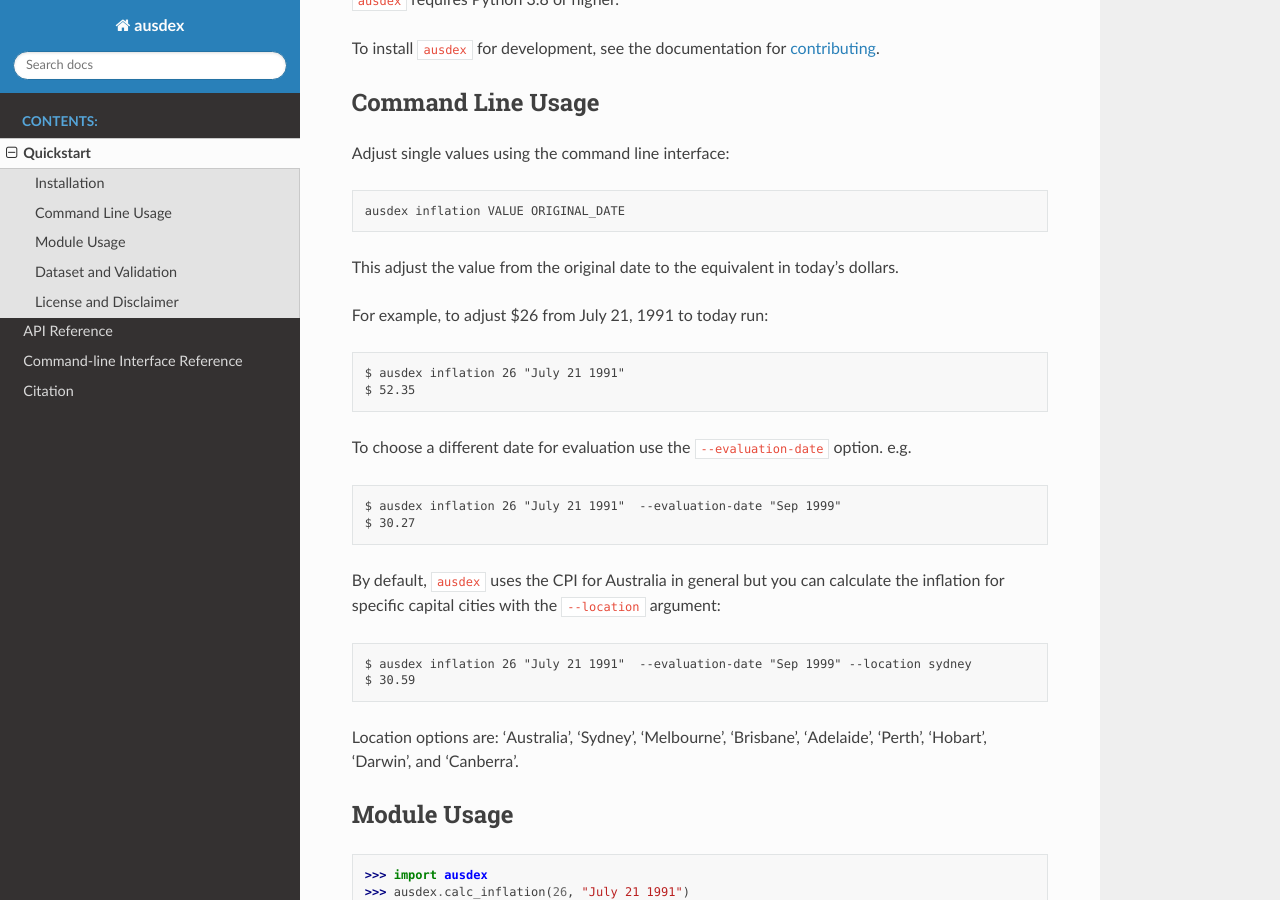
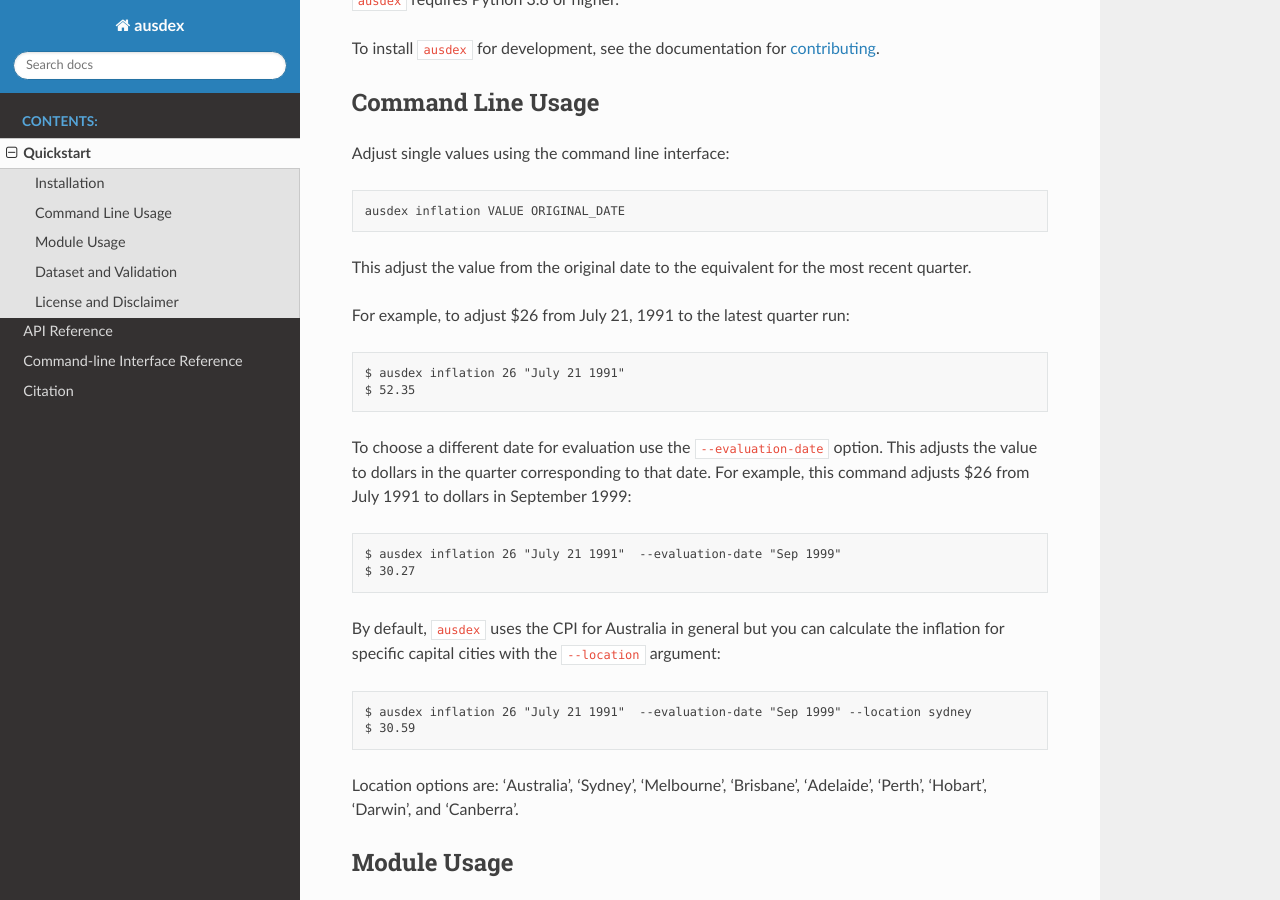
Before and after one commit to rbturnbull/ausdex, a Sphinx documentation site: the page built from docs/quickstart.md, in a window 1280 px wide and 900 px high, scrolled down 344 px. Built offline with Sphinx 7.4.7 and the Read the Docs theme 2.0.0, drawn with Linux system fonts in a browser that asks for light colours; pages that are not in the unit, such as notebooks, are missing from menus.

Commit message:
:abc: updating documentation to explain more clearly what 'evaluation_date' is and that if it is not given then it uses the date of the most recent quarter. Addresses issue #9

````diff
--- a/docs/quickstart.md
+++ b/docs/quickstart.md
@@ -18,19 +18,20 @@ Adjust single values using the command line interface:
 ```
 ausdex inflation VALUE ORIGINAL_DATE
 ```
-This adjust the value from the original date to the equivalent in today's dollars.
+This adjust the value from the original date to the equivalent for the most recent quarter.
 
-For example, to adjust $26 from July 21, 1991 to today run:
+For example, to adjust $26 from July 21, 1991 to the latest quarter run:
 ```
 $ ausdex inflation 26 "July 21 1991"
 $ 52.35
 ```
 
-To choose a different date for evaluation use the `--evaluation-date` option. e.g.
+To choose a different date for evaluation use the `--evaluation-date` option. This adjusts the value to dollars in the quarter corresponding to that date. For example, this command adjusts $26 from July 1991 to dollars in September 1999:
 ```
 $ ausdex inflation 26 "July 21 1991"  --evaluation-date "Sep 1999"
 $ 30.27
 ```
+
 
 By default, `ausdex` uses the CPI for Australia in general but you can calculate the inflation for specific capital cities with the `--location` argument:
 ```
````
Also changed, not shown: README.md (+3 -3 lines).
